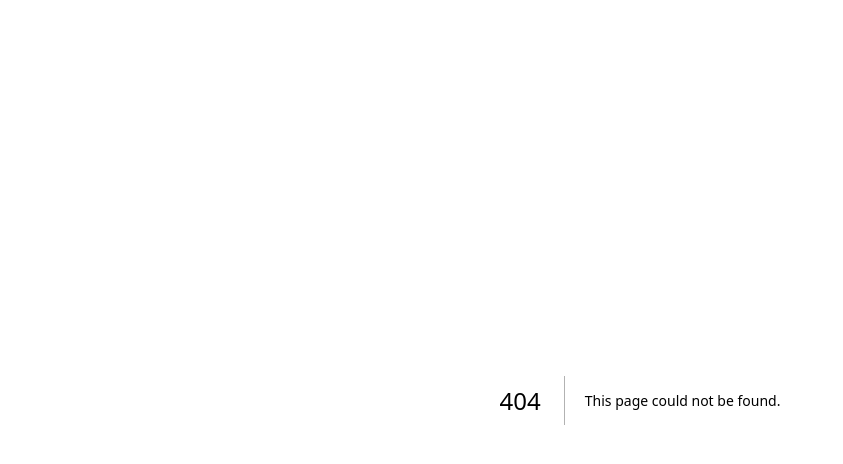
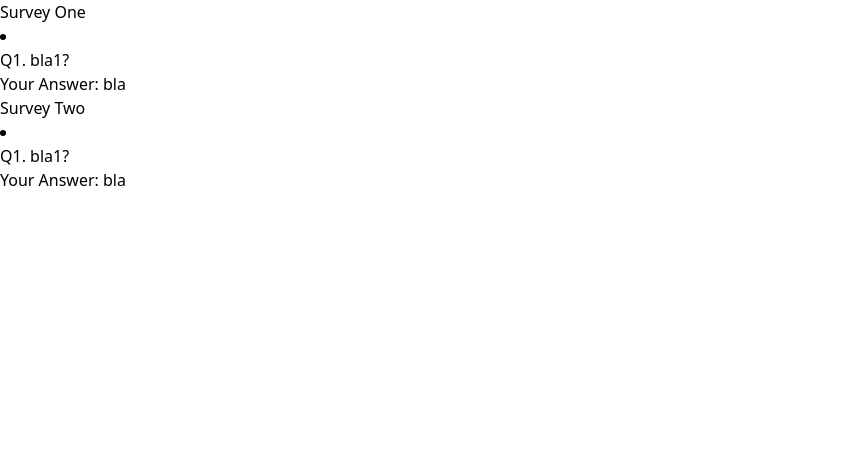
Before and after one commit to SurPun/IET-Kebbah, a Next.js app: page /training-end in a window 1280 px wide. Before the commit this address had no page. Shown: the top 464 px of the page, without its empty margins (0-843 px from the left). Built offline with nearby package versions, Linux system fonts and the light colour scheme.

Commit message:
Survey answ displays temp on training-end route

```diff
--- /dev/null
+++ b/components/SurveyAnswers.js
@@ -0,0 +1,41 @@
+import React from 'react'
+// Airtable
+
+function SurveyAnswers() {
+    const usersSurveyAnswers = {
+        s1: {
+            q1: "bla1?",
+            a1: "bla",
+            q2: "bla2?",
+            a2: "blabla",
+            q3: "bla3?",
+            a3: "blablabla",
+        },
+        s2: {
+            q1: "bla1?",
+            a1: "bla",
+            q2: "bla2?",
+            a2: "blabla",
+            q3: "bla3?",
+            a3: "blablabla",
+        }
+    }
+
+    return (
+        <div>
+            <ul>Survey One</ul>
+            <li>
+                <p>Q1. {usersSurveyAnswers.s1.q1}</p>
+                <p>Your Answer: {usersSurveyAnswers.s1.a1}</p>
+            </li>
+
+            <ul>Survey Two</ul>
+            <li>
+                <p>Q1. {usersSurveyAnswers.s2.q1}</p>
+                <p>Your Answer: {usersSurveyAnswers.s2.a1}</p>
+            </li>
+        </div>
+    )
+}
+
+export default SurveyAnswers
--- /dev/null
+++ b/pages/training-end.js
@@ -0,0 +1,10 @@
+import React from 'react'
+import SurveyAnswers from '../components/SurveyAnswers'
+
+export default function TrainingEnd() {
+    return (
+        <>
+            <SurveyAnswers />
+        </>
+    )
+}
```
